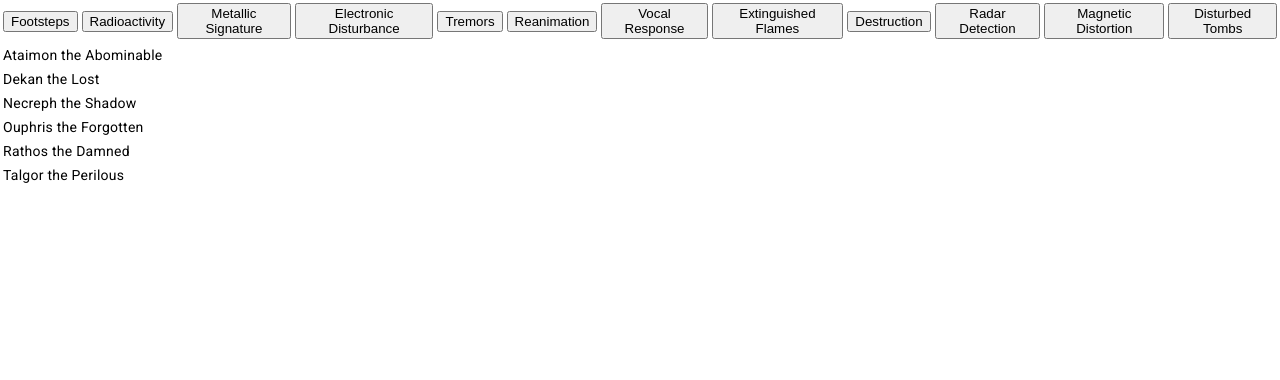
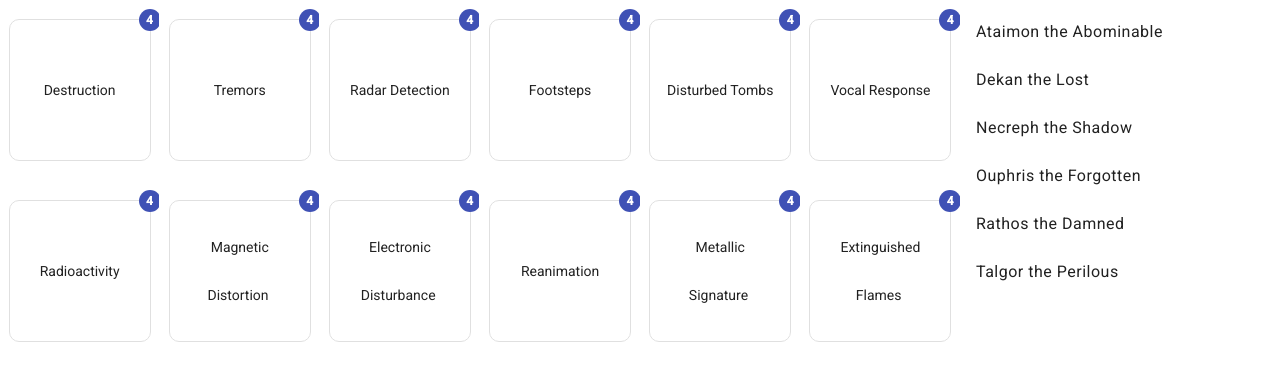
Before and after one commit to BlackholeDevice/Forewarned-Overlay, an Angular app: page / in a window 1280 px wide. Shown: the top 380 px of the page. Built offline with nearby package versions, Linux system fonts and the light colour scheme.

Commit message:
Added .nvmrc. Updated layout of evidence options. Added evidence summary to indicate what evidence is still possible or not.

```diff
--- a/angular.json
+++ b/angular.json
@@ -2,6 +2,11 @@
   "$schema": "./node_modules/@angular/cli/lib/config/schema.json",
   "version": 1,
   "newProjectRoot": "projects",
+  "schematics": {
+    "@schematics/angular:component": {
+      "style": "scss"
+    }
+  },
   "projects": {
     "ForewarnedOverlay": {
       "projectType": "application",
--- a/src/app/app.component.html
+++ b/src/app/app.component.html
@@ -1,13 +1,19 @@
-<table>
-  <tr>
-    <td *ngFor="let button of evidenceButtons | keyvalue">
-      <button (click)="toggleEvidence(button.key)">{{button.value}}</button>
-    </td>
-  </tr>
-</table>
+<div class="flex">
+  <mat-grid-list cols="6" rowHeight="180px" style="width: 75%;" *ngIf="summary$ | async; let summary">
+    <mat-grid-tile *ngFor="let button of evidenceButtons | keyvalue">
+      <mat-button-toggle
+        (change)="toggleEvidence(button.key)"
+        [value]="button.key"
+        [matBadge]="get(button.key, summary) || null"
+        [matBadgeColor]="get(button.key, summary) === 1 && 'warn' || 'primary'"
+        [disabled]="get(button.key, summary) === 0"
+      >
+        {{button.value}}
+      </mat-button-toggle>
+    </mat-grid-tile>
+  </mat-grid-list>
 
-<table>
-  <tr *ngFor="let mejai of mejaiList$ | async">
-    <td>{{mejai}}</td>
-  </tr>
-</table>
+  <mat-list>
+    <mat-list-item *ngFor="let mejai of mejaiList$ | async">{{mejai}}</mat-list-item>
+  </mat-list>
+</div>
--- /dev/null
+++ b/src/app/app.component.scss
@@ -0,0 +1,17 @@
+.mat-button-toggle-checked {
+  border: 2px solid red;
+  background-color: inherit;
+}
+
+.mat-button-toggle {
+  width: 140px;
+  height: 140px;
+  white-space: break-spaces;
+  border-radius: 10px !important;
+  display: inline-flex;
+  align-content: flex-end;
+}
+
+.flex {
+  display: flex;
+}
--- a/src/app/app.component.ts
+++ b/src/app/app.component.ts
@@ -2,12 +2,12 @@ import {Component, OnInit} from '@angular/core';
 import {Observable} from "rxjs";
 import {Evidence, EvidenceLang} from './evidence';
 import {EvidenceService} from "./evidence.service";
-import {filter, findIndex, flow, reduce, values} from "lodash/fp";
+import {get, filter, findIndex, flow, reduce, values} from "lodash/fp";
 
 @Component({
   selector: 'app-root',
   templateUrl: './app.component.html',
-  styleUrls: ['./app.component.css']
+  styleUrls: ['./app.component.scss']
 })
 export class AppComponent implements OnInit {
   title = 'ForewarnedOverlay';
@@ -17,8 +17,11 @@ export class AppComponent implements OnInit {
     filter(v => typeof v === 'number'),
     reduce((obj: any, v: number) => ({...obj, [v]: EvidenceLang[v]}), {})
   )(Evidence);
-  // @ts-ignore
-  public mejaiList$: Observable<string[]>;
+
+  public readonly get = get;
+
+  public mejaiList$?: Observable<string[]>;
+  public summary$?: Observable<{ [key: number]: number }>;
   private evidence: Evidence[] = [];
 
   constructor(private service: EvidenceService) {
@@ -27,13 +30,12 @@ export class AppComponent implements OnInit {
 
   public ngOnInit(): void {
     console.log(this.evidenceButtons);
-    this.refresh()
+    this.refresh();
   }
 
   public toggleEvidence(key: string) {
-    // @ts-ignore
     let flag = parseInt(key, 10);
-    const index = findIndex(e => e === flag, this.evidence);
+    const index = this.indexOf(key);
     if (index !== -1) {
       this.evidence.splice(index, 1);
     } else {
@@ -44,5 +46,11 @@ export class AppComponent implements OnInit {
 
   private refresh(): void {
     this.mejaiList$ = this.service.findPossibleMejai(this.evidence);
+    this.summary$ = this.service.summarizeEvidence(this.evidence);
+  }
+
+  private indexOf(key: string): number {
+    let flag = parseInt(key, 10);
+    return findIndex(e => e === flag, this.evidence);
   }
 }
--- a/src/app/evidence.service.ts
+++ b/src/app/evidence.service.ts
@@ -1,6 +1,6 @@
 import {Injectable} from '@angular/core';
 import {Evidence} from "./evidence"
-import {entries, filter, flow, map, sortBy, sum} from 'lodash/fp';
+import {entries, filter, flow, map, reduce, sortBy, sum, values} from 'lodash/fp';
 import {Observable, of} from "rxjs";
 
 
@@ -23,14 +23,26 @@ export class EvidenceService {
     'Ataimon the Abominable': calcEvidence(Evidence.footsteps, Evidence.tremors, Evidence.destruction, Evidence.disturbedTombs, Evidence.electronicDisturbance, Evidence.metallicSignature, Evidence.vocalResponse, Evidence.radarDetection)
   };
 
-  public findPossibleMejai(evidence: Evidence[]): Observable<string[]> {
+  private calcMejai(evidence: Evidence[]): string[] {
     const flag = calcEvidence(...evidence);
     return flow(
       entries,
       filter(([_, v]) => (v & flag) === flag || flag === 0),
       map(([k]) => k),
-      sortBy(String),
-      of
+      sortBy(String)
     )(this.mejaiList)
   }
+
+  public findPossibleMejai(evidence: Evidence[]): Observable<string[]> {
+    return of(this.calcMejai(evidence));
+  }
+
+  public summarizeEvidence(evidence: Evidence[]): Observable<{[key: number]: number}> {
+    return flow(
+      values,
+      filter(v => typeof v === 'number'),
+      reduce((obj, v) => ({...obj, [v]: this.calcMejai([...evidence, v]).length}), {}),
+      of
+    )(Evidence);
+  }
 }
--- a/src/app/evidence.ts
+++ b/src/app/evidence.ts
@@ -1,16 +1,16 @@
 export enum Evidence {
-  footsteps = 1,
-  tremors = 2,
-  destruction = 4,
-  disturbedTombs = 8,
-  electronicDisturbance = 16,
-  extinguishedFlames = 32,
-  magneticDistortion = 64,
-  metallicSignature = 128,
-  vocalResponse = 256,
-  radarDetection = 512,
-  radioactivity = 1024,
-  reanimation = 2048,
+  destruction = 1,
+  disturbedTombs = 2,
+  electronicDisturbance = 4,
+  extinguishedFlames = 8,
+  footsteps = 16,
+  magneticDistortion = 32,
+  metallicSignature = 64,
+  radarDetection = 128,
+  radioactivity = 256,
+  reanimation = 512,
+  tremors = 1024,
+  vocalResponse = 2048  ,
 }
 
 export const EvidenceLang: { [key: string]: string } = {
```
Also changed, not shown: src/app/app.module.ts (+10 -2 lines), src/app/app.component.css (deleted), 1 other file (tests, documents, lock files or other folders).
